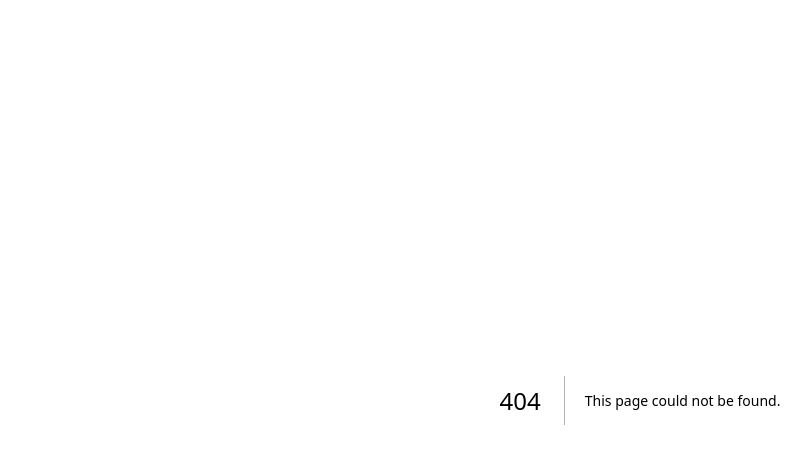
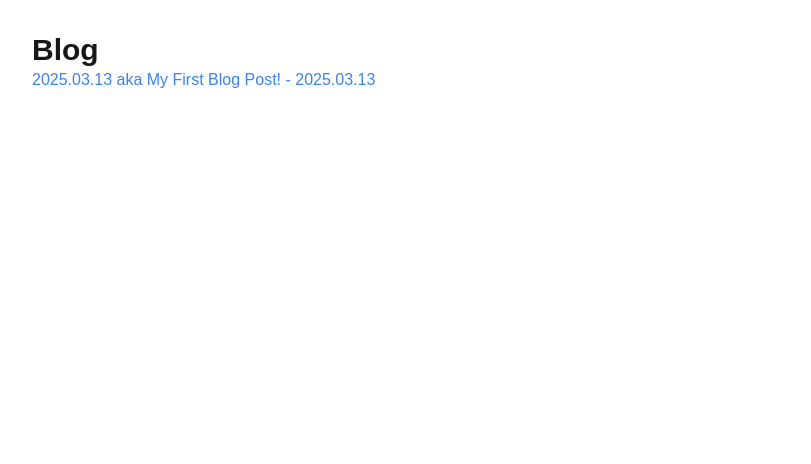
Before and after one commit to modamo-gh/modamo, a Next.js app: page /blog in a window 1280 px wide. Before the commit this address had no page. Shown: the top 464 px of the page, without its empty margins (0-811 px from the left). Built offline with nearby package versions, Linux system fonts and the light colour scheme.

Commit message:
Implement a blog

```diff
--- /dev/null
+++ b/app/blog/[slug]/page.tsx
@@ -0,0 +1,28 @@
+import { getPostBySlug } from "@/lib/blog";
+import { notFound } from "next/navigation";
+import { remark } from "remark";
+import html from "remark-html";
+
+const BlogPost = async ({ params }: { params: { slug: string } }) => {
+	const post = getPostBySlug(params.slug);
+
+	if (!post) {
+		return notFound();
+	}
+
+	const processedContent = await remark().use(html).process(post.content);
+	const contentHTML = processedContent.toString();
+
+	return (
+		<main className="p-8">
+			<h1 className="text-3xl font-bold">{post.title}</h1>
+			<p className="text-gray-500">{post.date}</p>
+			<div
+				className="mt-4 prose"
+				dangerouslySetInnerHTML={{ __html: contentHTML }}
+			/>
+		</main>
+	);
+};
+
+export default BlogPost;
--- /dev/null
+++ b/app/blog/page.tsx
@@ -0,0 +1,26 @@
+import { getAllPosts } from "@/lib/blog";
+import Link from "next/link";
+
+const BlogPage = () => {
+	const posts = getAllPosts();
+
+	return (
+		<main className="p-8">
+			<h1 className="text-3xl font-bold m4-4">Blog</h1>
+			<ul>
+				{posts.map((post) => (
+					<li key={post.slug} className="mb-2">
+						<Link
+							href={`/blog/${post.slug}`}
+							className="text-blue-500 hover:underline"
+						>
+							{post.title} - {post.date}
+						</Link>
+					</li>
+				))}
+			</ul>
+		</main>
+	);
+};
+
+export default BlogPage;
--- a/components/Navbar.tsx
+++ b/components/Navbar.tsx
@@ -2,10 +2,15 @@ import Link from "next/link";
 
 const Navbar = () => {
 	return (
-		<div className="flex justify-end p-4 w-full">
-			<Link href="/portfolio">
-				<p className="text-2xl">Portfolio</p>
-			</Link>
+		<div className="justify-end flex w-full">
+			<div className="flex gap-4 justify-between p-4 w-fit">
+				<Link href="/blog">
+					<p className="text-2xl">Blog</p>
+				</Link>
+				<Link href="/portfolio">
+					<p className="text-2xl">Portfolio</p>
+				</Link>
+			</div>
 		</div>
 	);
 };
--- /dev/null
+++ b/content/posts/2025-03-13.md
@@ -0,0 +1,8 @@
+---
+title: "2025.03.13 aka My First Blog Post!"
+date: "2025.03.13"
+---
+
+# Welcome to My Blog
+
+This is my first blog on modamo.xyz! I'm excited to use this space to document the things I'm working on and the things I learn along the way.
--- /dev/null
+++ b/lib/blog.ts
@@ -0,0 +1,32 @@
+import fs from "fs";
+import matter from "gray-matter";
+import path from "path";
+
+const postsDirectory = path.join(process.cwd(), "content/posts");
+
+export const getAllPosts = () => {
+	const filenames = fs.readdirSync(postsDirectory);
+
+	return filenames.map((filename) => {
+		const filePath = path.join(postsDirectory, filename);
+		const fileContents = fs.readFileSync(filePath, "utf8");
+		const { data } = matter(fileContents);
+
+		return {
+			slug: filename.replace(".md", ""),
+			...data
+		};
+	});
+};
+
+export const getPostBySlug = (slug: string) => {
+	const filePath = path.join(postsDirectory, `${slug}.md`);
+	const fileContents = fs.readFileSync(filePath, "utf8");
+	const { data, content } = matter(fileContents);
+
+	return {
+		slug,
+		...data,
+		content
+	};
+};
--- a/package.json
+++ b/package.json
@@ -9,11 +9,14 @@
     "lint": "next lint"
   },
   "dependencies": {
+    "gray-matter": "^4.0.3",
     "motion": "^12.4.1",
     "next": "15.1.6",
     "react": "^19.0.0",
     "react-dom": "^19.0.0",
-    "react-icons": "^5.5.0"
+    "react-icons": "^5.5.0",
+    "remark": "^15.0.1",
+    "remark-html": "^16.0.1"
   },
   "devDependencies": {
     "@eslint/eslintrc": "^3",
```
Also changed, not shown: 1 other file (tests, documents, lock files or other folders).
